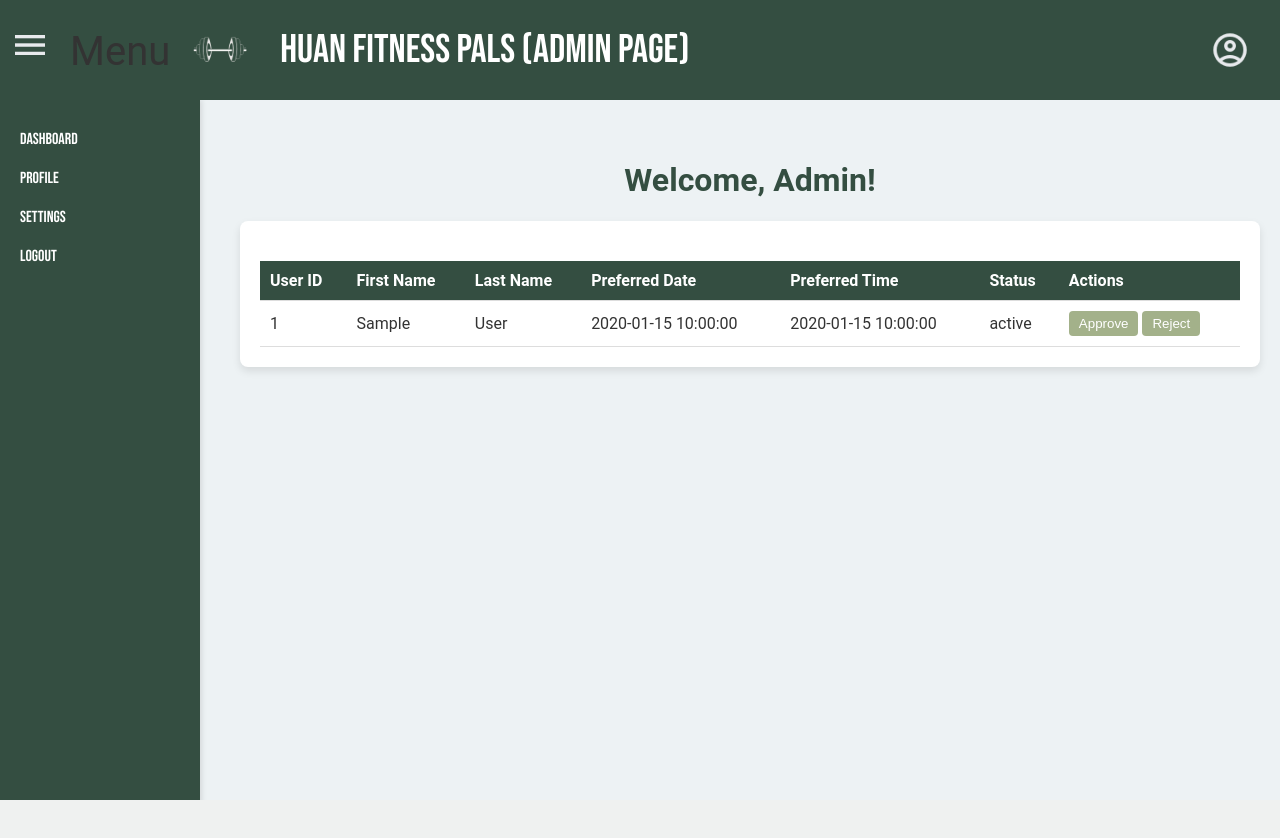
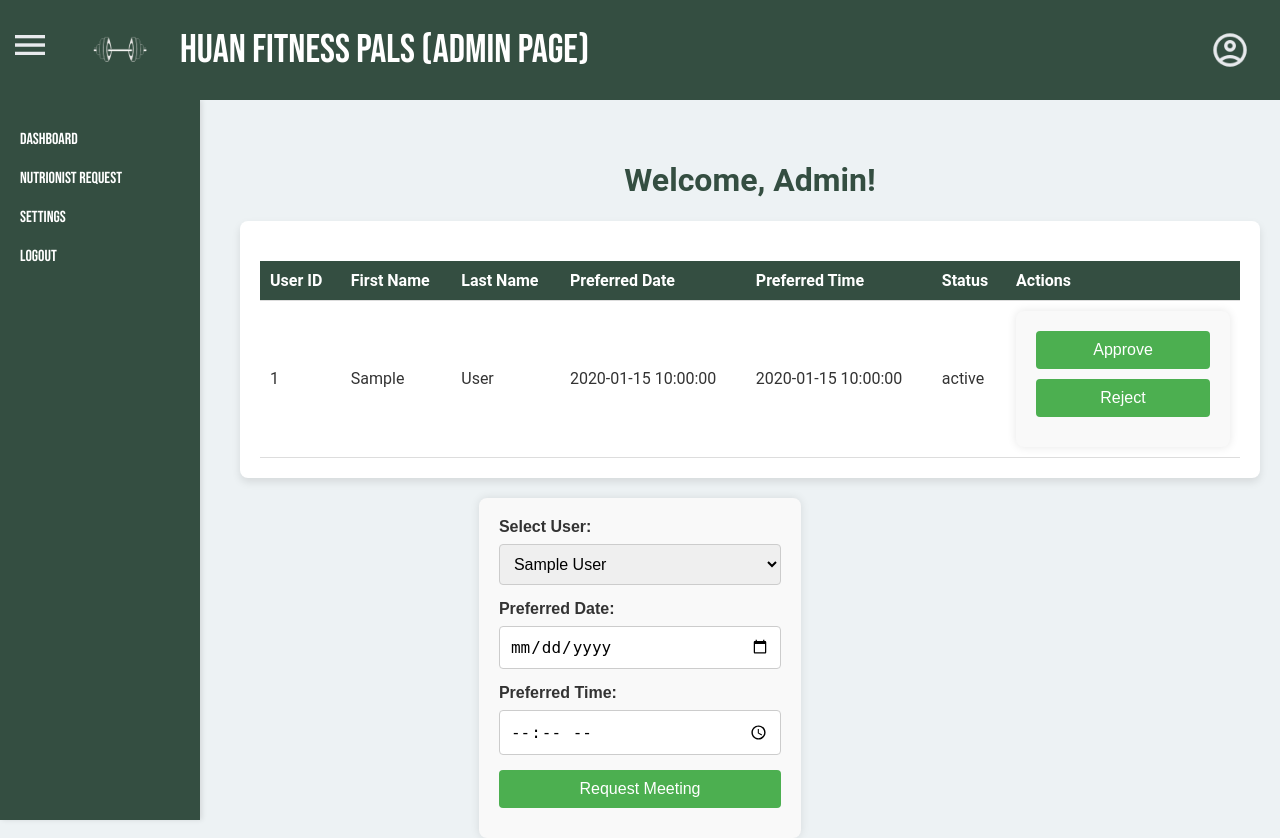
Before and after one commit to Kashfmh/Gym_Management_Software, a PHP site: page /admin_dashboard.php in a window 1280 px wide. Before the commit the page ends 800 px from the top, so only its background shows below. Run offline with PHP 8.4, Linux system fonts and the light colour scheme; the visitor is signed in with stand-in values (Sample User, id 1); tables that the repository leaves empty or names only in its code hold one stand-in row (values such as "Sample post"); some web fonts are replaced.

Commit message:
cyrussssssssssssss

```diff
--- a/admin_dashboard.css
+++ b/admin_dashboard.css
@@ -231,3 +231,72 @@ button:hover {
 .logout-button:hover {
   background-color: #d11a2a;
 }
+
+.hamburger{
+  margin-right: 100 px;
+}
+
+/* General form styles */
+form {
+  max-width: 500px;
+  margin: 0 auto;
+  padding: 20px;
+  background-color: #f9f9f9;
+  border-radius: 8px;
+  box-shadow: 0 0 10px rgba(0, 0, 0, 0.1);
+  font-family: Arial, sans-serif;
+}
+
+/* Label styles */
+form label {
+  display: block;
+  margin-bottom: 8px;
+  font-weight: bold;
+  color: #333;
+}
+
+/* Input and select styles */
+form input[type="date"],
+form input[type="time"],
+form select {
+  width: 100%;
+  padding: 10px;
+  margin-bottom: 15px;
+  border: 1px solid #ccc;
+  border-radius: 4px;
+  box-sizing: border-box;
+  font-size: 16px;
+}
+
+/* Button styles */
+form button {
+  width: 100%;
+  padding: 10px;
+  background-color: #4CAF50;
+  color: white;
+  border: none;
+  border-radius: 4px;
+  cursor: pointer;
+  font-size: 16px;
+  transition: background-color 0.3s ease;
+  margin-bottom: 10px;
+}
+
+form button:hover {
+  background-color: #45a049;
+}
+
+/* Responsive adjustments */
+@media (max-width: 600px) {
+  form {
+      padding: 15px;
+  }
+
+  form label,
+  form input[type="date"],
+  form input[type="time"],
+  form select,
+  form button {
+      font-size: 14px;
+  }
+}
--- a/admin_dashboard.php
+++ b/admin_dashboard.php
@@ -45,7 +45,7 @@ if (!$admin) {
     <div class="header">
         <div class="left-section">
             <div class="hamburger">
-                <img src="images/menu_24dp_E8EAED_FILL0_wght400_GRAD0_opsz24.png" width="40px" style="margin-right: 20px;"/>Menu
+                <img src="images/menu_24dp_E8EAED_FILL0_wght400_GRAD0_opsz24.png" width="40px" style="margin-right: 20px;"/>
             </div>
             <img src="images/barbell-7834321_640-removebg-preview.png" width="100px" alt="Huan Fitness Centre logo" />
             <a href="#home"> HUAN FITNESS PALS (ADMIN PAGE)</a>
@@ -62,7 +62,7 @@ if (!$admin) {
 
     <div class="left-nav">
         <a href="#dashboard">Dashboard</a>
-        <a href="#profile">Profile</a>
+        <a href="#Ntruireq">Nutrionist Request</a>
         <a href="#settings">Settings</a>
         <a href="#logout">Logout</a>
     </div>
@@ -114,6 +114,33 @@ if (!$admin) {
             </table>
         </div>
     </div>
+
+    <form method="POST" action="request_nutritionist.php">
+    <label for="user_id">Select User:</label>
+    <select name="user_id" required>
+        <?php
+        // Assuming $pdo is your PDO connection
+        try {
+            $stmt = $pdo->query('SELECT id, first_name, last_name FROM users');
+            while ($user = $stmt->fetch()) {
+                echo "<option value='{$user['id']}'>{$user['first_name']} {$user['last_name']}</option>";
+            }
+        } catch (PDOException $e) {
+            echo "Error fetching users: " . $e->getMessage();
+        }
+        ?>
+    </select>
+
+    <label for="preferred_date">Preferred Date:</label>
+    <input type="date" name="preferred_date" required>
+
+    <label for="preferred_time">Preferred Time:</label>
+    <input type="time" name="preferred_time" required>
+
+    <button type="submit" name="request_meeting">Request Meeting</button>
+</form>
+
+
     <!-- Admin Profile Section -->
     <div id="profile-section" style="display: none;">
         <div class="profile-header">
@@ -175,6 +202,24 @@ if (!$admin) {
                 profileSection.style.display = 'block';
             };
         });
+
+        document.addEventListener('DOMContentLoaded', function() {
+    const dashboardSection = document.getElementById('dashboard-section');
+    const nutritionistRequestSection = document.getElementById('nutritionist-request-section');
+
+    document.getElementById('nav-dashboard').addEventListener('click', function(event) {
+        event.preventDefault();
+        dashboardSection.style.display = 'block';
+        nutritionistRequestSection.style.display = 'none';
+    });
+
+    document.getElementById('nav-nutritionist-request').addEventListener('click', function(event) {
+        event.preventDefault();
+        dashboardSection.style.display = 'none';
+        nutritionistRequestSection.style.display = 'block';
+    });
+});
+
     </script>
 
 </body>
```
Also changed, not shown: request_nutritionist.php (+13 -7 lines).
